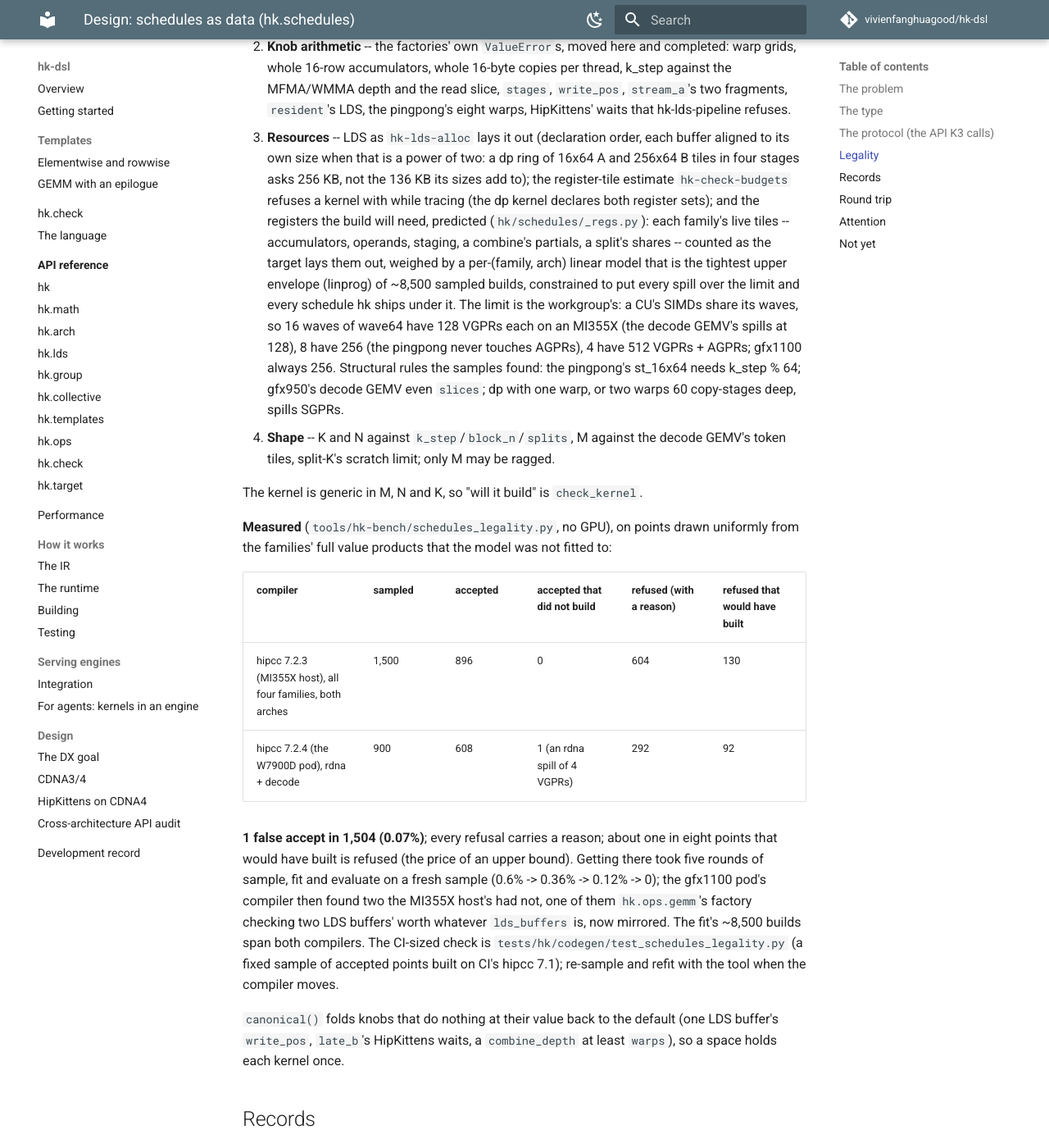
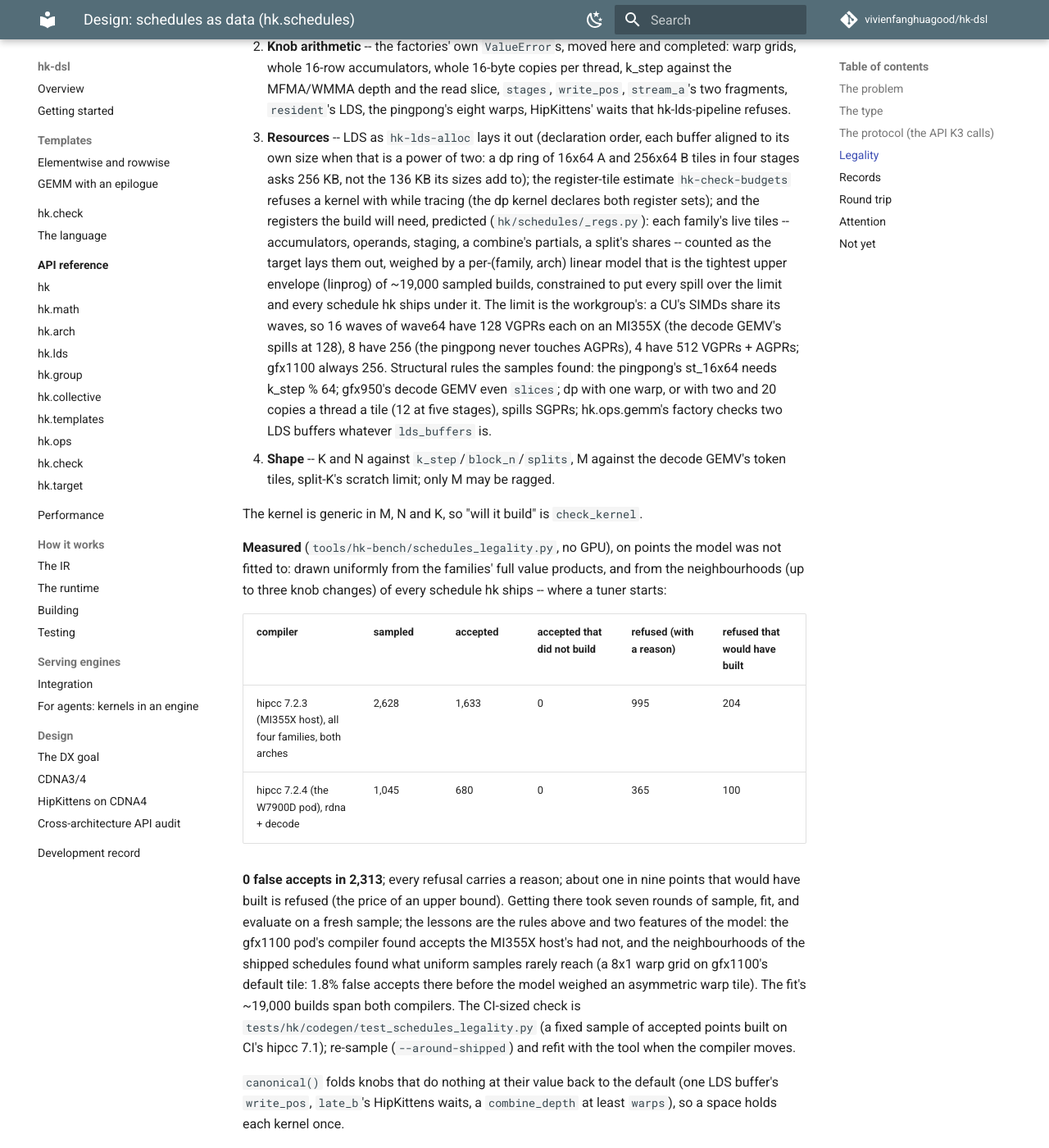
Before and after one commit to vivienfanghuagood/hk-dsl, an MkDocs documentation site: the page built from docs/design/schedules.md, in a window 1280 px wide and 1400 px high, scrolled down 2205 px. Shown: the whole window at 82% size. Built offline with MkDocs 1.6.1 and Material for MkDocs 9.7.7, drawn with Linux system fonts in a browser that asks for light colours; comment, search, counter and statistics services are not loaded.

Commit message:
schedules: legality around every shipped schedule -- 0 false accepts in 2,313 unseen, both compilers
The neighbourhoods of the shipped schedules (where a tuner starts) found
what uniform samples rarely reach: 1.8% of the accepted gfx1100 points
there did not build, an 8x1 warp grid on the default tile among them (the
GPU tier's neighbourhood test hit it). The rdna model now weighs an
asymmetric warp tile; dp with two warps refuses 20 copies a thread a tile
(12 at five stages), which spilled SGPRs. Refit on ~19,000 builds under
hipcc 7.2.3 and 7.2.4 (sample --around-shipped).

On fresh samples, uniform and around every shipped schedule (radius 3):
1,633 accepted of 2,628 on the MI355X host's hipcc, 680 of 1,045 on the
W7900D pod's, none failed to build; about one in nine buildable points is
refused.

Co-Authored-By: Claude <noreply@anthropic.com>

```diff
--- a/docs/design/schedules.md
+++ b/docs/design/schedules.md
@@ -104,39 +104,43 @@ raises it, as `launch()` and `templates.gemm(schedule=)` do.
    (`hk/schedules/_regs.py`): each family's live tiles -- accumulators,
    operands, staging, a combine's partials, a split's shares -- counted as
    the target lays them out, weighed by a per-(family, arch) linear model
-   that is the tightest upper envelope (linprog) of ~8,500 sampled builds,
+   that is the tightest upper envelope (linprog) of ~19,000 sampled builds,
    constrained to put every spill over the limit and every schedule hk ships
    under it. The limit is the workgroup's: a CU's SIMDs share its waves, so
    16 waves of wave64 have 128 VGPRs each on an MI355X (the decode GEMV's
    spills at 128), 8 have 256 (the pingpong never touches AGPRs), 4 have
    512 VGPRs + AGPRs; gfx1100 always 256. Structural rules the samples
    found: the pingpong's st_16x64 needs k_step % 64; gfx950's decode GEMV
-   even `slices`; dp with one warp, or two warps 60 copy-stages deep, spills
-   SGPRs.
+   even `slices`; dp with one warp, or with two and 20 copies a thread a
+   tile (12 at five stages), spills SGPRs; hk.ops.gemm's factory checks two
+   LDS buffers whatever `lds_buffers` is.
 4. **Shape** -- K and N against `k_step`/`block_n`/`splits`, M against the
    decode GEMV's token tiles, split-K's scratch limit; only M may be ragged.
 
 The kernel is generic in M, N and K, so "will it build" is `check_kernel`.
 
 **Measured** (`tools/hk-bench/schedules_legality.py`, no GPU), on points
-drawn uniformly from the families' full value products that the model was
-not fitted to:
+the model was not fitted to: drawn uniformly from the families' full value
+products, and from the neighbourhoods (up to three knob changes) of every
+schedule hk ships -- where a tuner starts:
 
 | compiler | sampled | accepted | accepted that did not build | refused (with a reason) | refused that would have built |
 |---|---|---|---|---|---|
-| hipcc 7.2.3 (MI355X host), all four families, both arches | 1,500 | 896 | 0 | 604 | 130 |
-| hipcc 7.2.4 (the W7900D pod), rdna + decode | 900 | 608 | 1 (an rdna spill of 4 VGPRs) | 292 | 92 |
+| hipcc 7.2.3 (MI355X host), all four families, both arches | 2,628 | 1,633 | 0 | 995 | 204 |
+| hipcc 7.2.4 (the W7900D pod), rdna + decode | 1,045 | 680 | 0 | 365 | 100 |
 
-**1 false accept in 1,504 (0.07%)**; every refusal carries a reason; about
-one in eight points that would have built is refused (the price of an upper
-bound). Getting there took five rounds of sample, fit and evaluate on a
-fresh sample (0.6% -> 0.36% -> 0.12% -> 0); the gfx1100 pod's compiler then
-found two the MI355X host's had not, one of them `hk.ops.gemm`'s factory
-checking two LDS buffers' worth whatever `lds_buffers` is, now mirrored. The
-fit's ~8,500 builds span both compilers. The CI-sized check is
+**0 false accepts in 2,313**; every refusal carries a reason; about one in
+nine points that would have built is refused (the price of an upper bound).
+Getting there took seven rounds of sample, fit, and evaluate on a fresh
+sample; the lessons are the rules above and two features of the model: the
+gfx1100 pod's compiler found accepts the MI355X host's had not, and the
+neighbourhoods of the shipped schedules found what uniform samples rarely
+reach (a 8x1 warp grid on gfx1100's default tile: 1.8% false accepts there
+before the model weighed an asymmetric warp tile). The fit's ~19,000 builds
+span both compilers. The CI-sized check is
 `tests/hk/codegen/test_schedules_legality.py` (a fixed sample of accepted
-points built on CI's hipcc 7.1); re-sample and refit with the tool when the
-compiler moves.
+points built on CI's hipcc 7.1); re-sample (`--around-shipped`) and refit
+with the tool when the compiler moves.
 
 `canonical()` folds knobs that do nothing at their value back to the
 default (one LDS buffer's `write_pos`, `late_b`'s HipKittens waits, a
```
Also changed, not shown: docs/schedules.md (+4 -4 lines), 4 other files.
